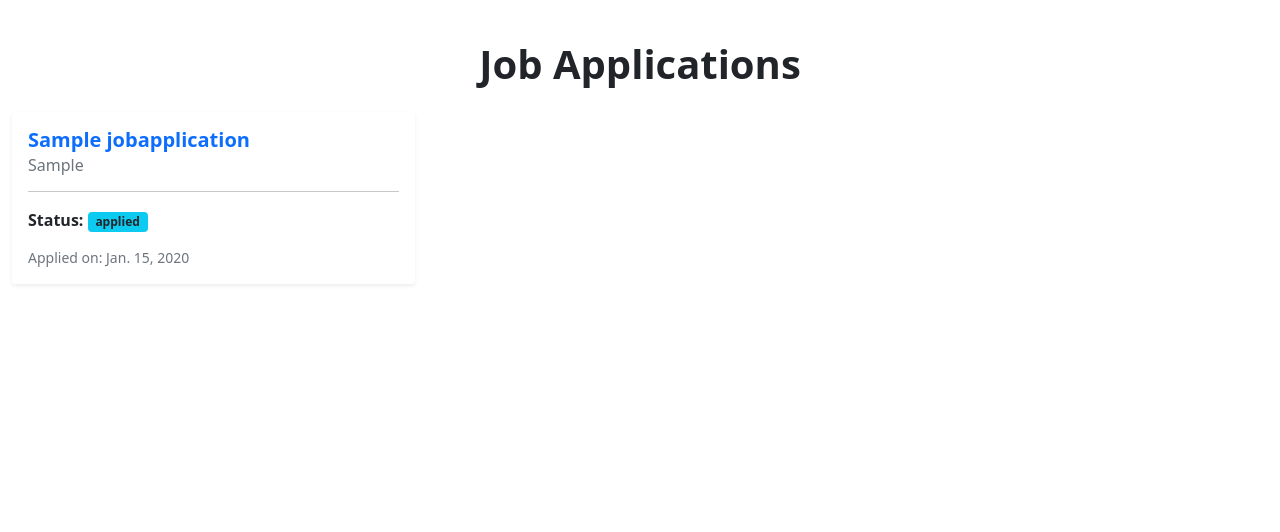
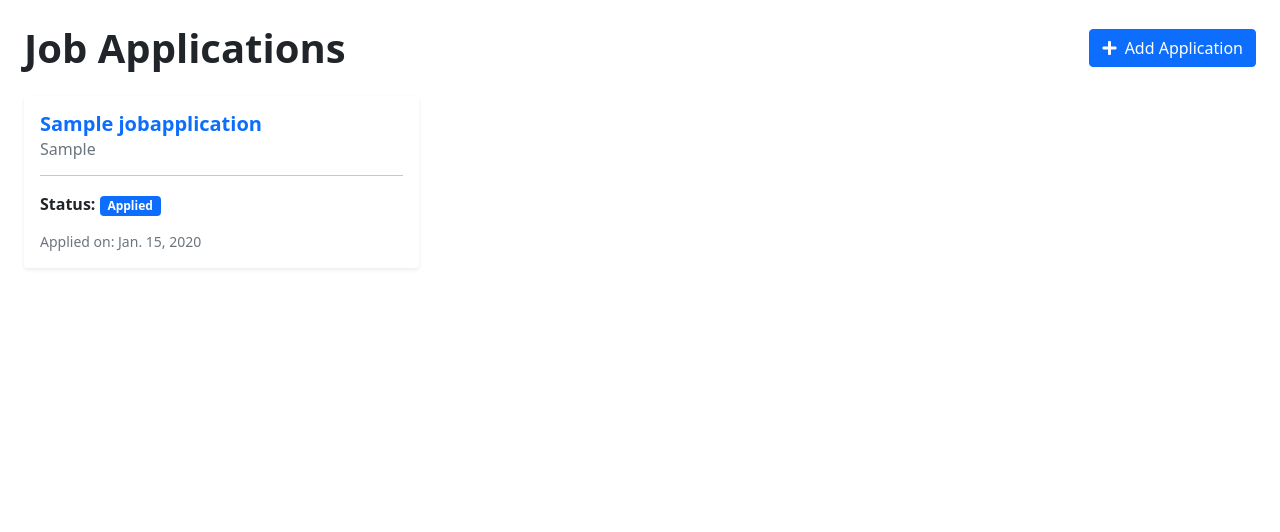
Before and after one commit to qasim5259/apply_track, a Django app: page / in a window 1280 px wide. Shown: the part 57-589 px from the top of the page. Run offline with Django 4.2, Linux system fonts and the light colour scheme; a user stored in the database is signed in; tables that the repository leaves empty hold one stand-in row (values such as "Sample post").

Commit message:
Add create application functionality and improve the UI

```diff
--- a/application/templates/application/jobapplication_list.html
+++ b/application/templates/application/jobapplication_list.html
@@ -3,14 +3,20 @@
 {% block content %}
 
 <!-- jobapplication_list.html content starts here -->
-<div class="container-fluid">
-    <div class="row">
-        <div class="col-12 mt-3 left text-center">
-            <h1 class="fw-bold mb-4">Job Applications</h1>
+<div class="container-fluid px-4">
+    <!-- Header with Title and Add Button -->
+    <div class="row mb-4 align-items-center">
+        <div class="col-md-8 text-start">
+            <h1 class="fw-bold m-0">Job Applications</h1>
+        </div>
+        <div class="col-md-4 text-md-end text-start mt-3 mt-md-0">
+            <a href="{% url 'jobapplication_create' %}" class="btn btn-primary">
+                <i class="fas fa-plus me-1"></i> Add Application
+            </a>
         </div>
     </div>
+
     <div class="row">
-
         <!-- Job Application Entries Column -->
         <div class="col-12 left">
             <div class="row">
@@ -26,7 +32,14 @@
                             <hr />
                             <p class="card-text">
                                 <strong>Status:</strong>
-                                <span class="badge bg-info text-dark">{{ application.status }}</span>
+                                <span class="badge
+    {% if application.status == 'applied' %}bg-primary
+    {% elif application.status == 'interview' %}bg-warning text-dark
+    {% elif application.status == 'offer' %}bg-success
+    {% elif application.status == 'rejected' %}bg-danger
+    {% else %}bg-secondary{% endif %}">
+                                    {{ application.get_status_display }}
+                                </span>
                             </p>
                             <p class="card-text text-muted h6">
                                 <small>Applied on: {{ application.application_date }}</small>
@@ -39,8 +52,9 @@
             <div class="row">
                 {% endif %}
                 {% empty %}
-                <div class="col-12 text-center">
-                    <p class="text-muted">No job applications tracked yet.</p>
+                <div class="col-12 text-center py-5">
+                    <p class="text-muted fs-5">No job applications tracked yet.</p>
+                    <a href="{% url 'jobapplication_create' %}" class="btn btn-success">Add Your First Application</a>
                 </div>
                 {% endfor %}
 
--- a/application/urls.py
+++ b/application/urls.py
@@ -3,5 +3,6 @@ from . import views
 
 urlpatterns = [
     path('', views.JobApplicationList.as_view(), name='jobapplication_list'),
+    path('add/', views.jobapplication_create, name='jobapplication_create'),
     path('<int:pk>/', views.jobapplication_detail, name='jobapplication_detail'),
 ]
--- a/application/views.py
+++ b/application/views.py
@@ -1,20 +1,30 @@
-from django.shortcuts import render, get_object_or_404
+from django.shortcuts import render, get_object_or_404, redirect
 from django.views.generic import ListView
+from django.contrib.auth.decorators import login_required
+from django.contrib.auth.mixins import LoginRequiredMixin
 from .models import JobApplication
+from .forms import JobApplicationForm
 
 
-# Create your views here.
-class JobApplicationList(ListView):
-    queryset = JobApplication.objects.all()
+# Display list of job applications for the logged-in user
+class JobApplicationList(LoginRequiredMixin, ListView):
+    model = JobApplication
     template_name = "application/jobapplication_list.html"
     paginate_by = 6
 
+    def get_queryset(self):
+        # Filter applications so users only see their own records
+        return JobApplication.objects.filter(user=self.request.user).order_by('-application_date')
+
+
+# Display detail page for a single job application
+@login_required
 def jobapplication_detail(request, pk):
     """
     Display an individual :model:`application.JobApplication`.
     """
-    queryset = JobApplication.objects.all()
-    application = get_object_or_404(queryset, pk=pk)
+    # Ensure users can only access their own application detail page
+    application = get_object_or_404(JobApplication, pk=pk, user=request.user)
 
     return render(
         request,
@@ -23,3 +33,23 @@ def jobapplication_detail(request, pk):
             "application": application,
         },
     )
+
+
+# Create a new job application
+@login_required
+def jobapplication_create(request):
+    if request.method == 'POST':
+        form = JobApplicationForm(request.POST)
+        if form.is_valid():
+            application = form.save(commit=False)
+            application.user = request.user  # Automatically attach the logged-in user
+            application.save()
+            return redirect('jobapplication_list')
+    else:
+        form = JobApplicationForm()
+
+    return render(
+        request,
+        'application/jobapplication_form.html',
+        {'form': form}
+    )
```
Also changed, not shown: application/forms.py (added, +27 -0 lines), application/templates/application/jobapplication_form.html (added, +27 -0 lines).
